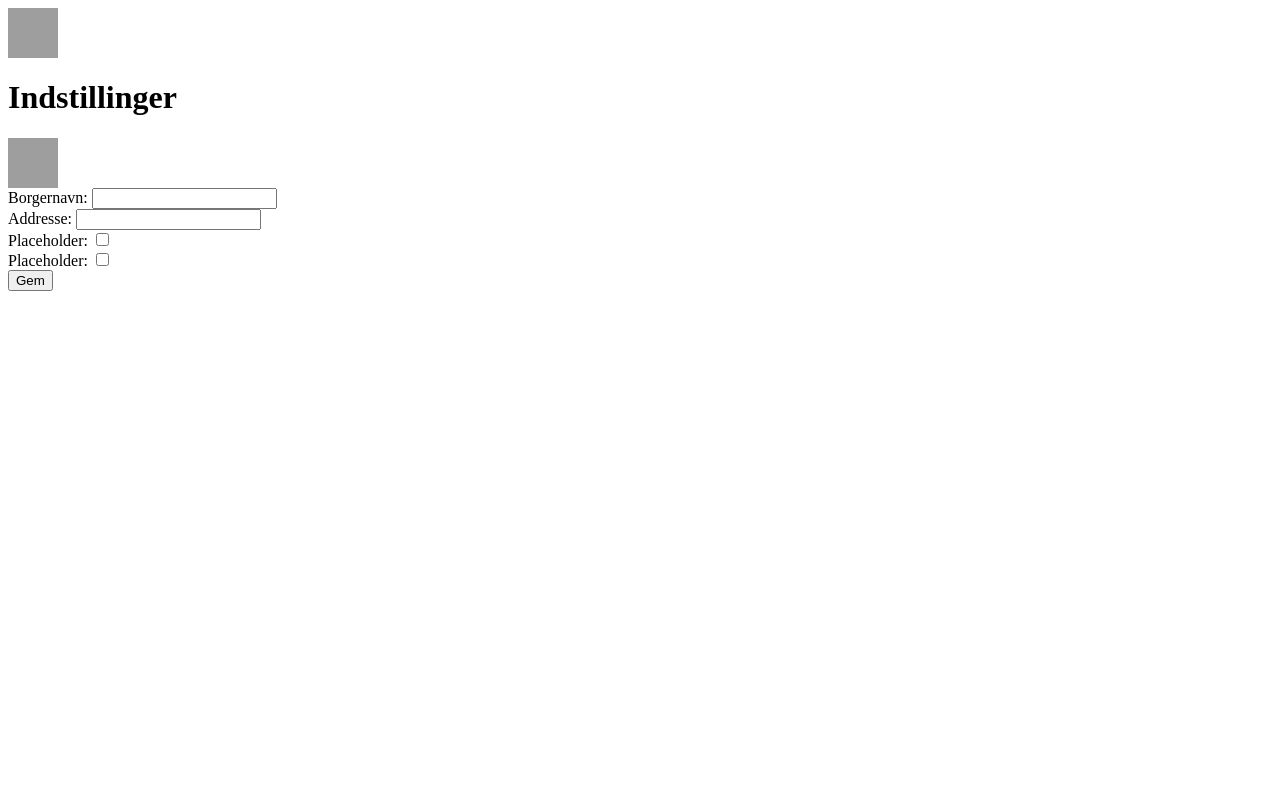
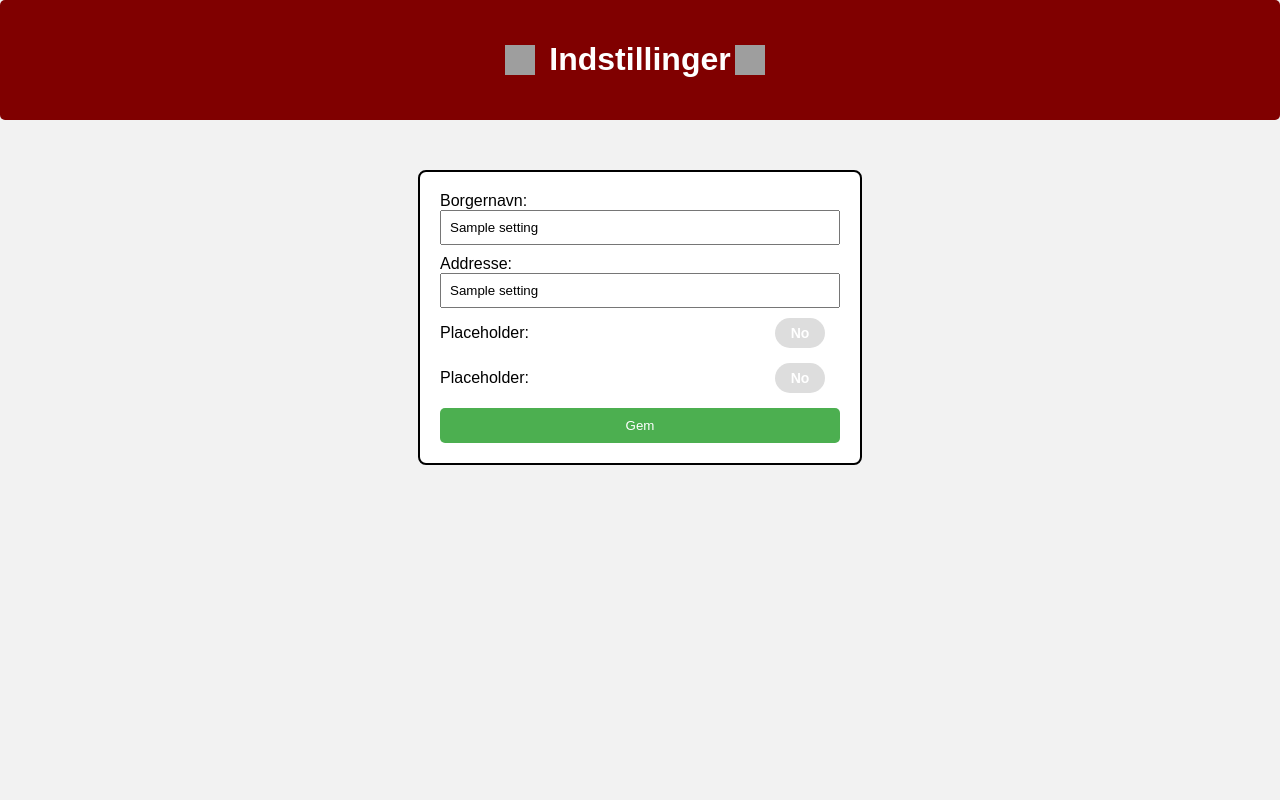
Before and after one commit to Erunoma/project_Karius_and_baktus_gruppe4, a Python web app: template DEV/karibak_0.1/karibak_web/templates/settings.html in a window 1280 px wide. Run offline with Jinja, Linux system fonts and the light colour scheme; the template is opened without the code that fills it: most values are stand-ins (such as "Sample title", 1, 10 or a date in 2020); grey boxes are pictures that could not be loaded.

Commit message:
HTML update BIG
- Added settings page
- Redid some code for stability
- Updated some HTML

```diff
--- a/DEV/karibak_0.1/karibak_web/templates/settings.html
+++ b/DEV/karibak_0.1/karibak_web/templates/settings.html
@@ -1,3 +1,10 @@
+<!DOCTYPE html>
+<html lang="en">
+
+<meta charset="UTF-8">
+<meta name="viewport" content="width=device-width, initial-scale=1.0">
+<link rel="stylesheet" type="text/css" href=""/>
+
 </head>
 <body>
 
@@ -6,16 +13,18 @@
         <h1>Indstillinger</h1>
         <img src="https://clipartmag.com/image/tooth-drawing-4.png" alt="Right Image" width="50" height="50">
     </div>
+    <form method="post">
+
 
     <div class="login-container">
         <div class="input-container">
-            <label class="input-label" for="brugernavn">Borgernavn:</label>
-            <input type="text" id="brugernavn" class="input-box">
+            <label class="input-label" for="username">Borgernavn:</label>
+            <input type="text" id="username" class="input-box" value="{{settings_list[1]}}" name="username">
         </div>
 
         <div class="input-container">
-            <label class="input-label" for="password">Addresse:</label>
-            <input type="password" id="password" class="input-box">
+            <label class="input-label" for="location">Addresse:</label>
+            <input type="text" id="location" class="input-box" value="{{settings_list[2]}}" name="location">
         </div>
 
         <div class="toggle-container">
@@ -34,9 +43,212 @@
             </label>
         </div>
 
-        <button class="login-button">Gem</button>
+        <button type="submit" class="login-button"  name="save">Gem</button>
+        </form>
+
 
     </div>
 
 </body>
 </html>
+
+<style>
+   /* Stylesheet for website */
+
+/* Shared styles */
+
+body {
+    margin: 0;
+    padding: 0;
+    font-family: Arial, sans-serif;
+    background-color: #f2f2f2;
+}
+
+.header {
+    background-color: #800000;
+    color: #fff;
+    padding: 20px;
+    text-align: center;
+    border: none;
+    border-radius: 5px;
+}
+
+.header h1 {
+    display: inline-block;
+    vertical-align: middle;
+}
+
+.header img {
+    width: 30px;
+    height: 30px;
+    margin-right: 10px;
+    vertical-align: middle;
+}
+
+/* Login-page styles */
+
+.login-container {
+    max-width: 400px;
+    margin: 50px auto;
+    background-color: #fff;
+    border: 2px solid #000;
+    border-radius: 8px;
+    padding: 20px;
+}
+
+.login-input {
+    width: 100%;
+    padding: 10px;
+    margin-bottom: 15px;
+    box-sizing: border-box;
+}
+
+.login-button {
+    background-color: #800000;
+    color: #fff;
+    padding: 10px;
+    border: none;
+    border-radius: 5px;
+    cursor: pointer;
+    width: 100%;
+}
+
+/* Dashboard styles */
+
+.dashboard {
+    border: 2px solid #000;
+    border-radius: 8px;
+    overflow: hidden;
+    padding: 10px;
+}
+
+.dashboard-item {
+    margin-bottom: 10px;
+    display: flex;
+    align-items: center;
+}
+
+.dashboard-item img {
+    margin-right: 10px;
+    border-radius: 50%;
+}
+
+/* MFA-styles */
+
+.auth-container {
+    max-width: 400px;
+    margin: 50px auto;
+    background-color: #fff;
+    border: 2px solid #000;
+    border-radius: 8px;
+    padding: 20px;
+}
+
+.auth-label {
+    margin-bottom: 10px;
+    display: block;
+}
+
+.auth-input {
+    width: 100%;
+    padding: 10px;
+    margin-bottom: 15px;
+    box-sizing: border-box;
+}
+
+.auth-button {
+    background-color: #800000;
+    color: #fff;
+    padding: 10px;
+    border: none;
+    border-radius: 5px;
+    cursor: pointer;
+    width: 100%;
+}
+
+/* Settings page styles */
+
+.input-container {
+    text-align: left;
+}
+
+.input-label {
+    margin-right: 15px;
+}
+
+.input-box {
+    width: 100%;
+    padding: 8px;
+    margin-bottom: 10px;
+    box-sizing: border-box;
+}
+
+.toggle-container {
+    display: flex;
+    justify-content: space-between;
+    margin-bottom: 15px;
+}
+
+.toggle-label {
+    flex: 1;
+    display: block;
+    margin-right: 15px;
+    line-height: 30px;
+}
+
+.toggle-switch {
+    width: 50px;
+    height: 30px;
+    border-radius: 15px;
+    overflow: hidden;
+    position: relative;
+    cursor: pointer;
+    background-color: #ddd;
+    margin-right: 15px;
+}
+
+.toggle-switch input {
+    opacity: 0;
+    width: 0;
+    height: 0;
+}
+
+.toggle-slider {
+    width: 100%;
+    height: 100%;
+    background-color: #4CAF50;
+    border-radius: 15px;
+    transition: transform 0.3s ease;
+}
+
+.toggle-slider::before {
+    content: 'No';
+    display: block;
+    position: absolute;
+    top: 50%;
+    left: 50%;
+    transform: translate(-50%, -50%);
+    color: #fff;
+    font-size: 14px;
+    font-weight: bold;
+}
+
+input:checked + .toggle-slider {
+    transform: translateX(100%);
+}
+
+.login-button {
+    background-color: #4CAF50;
+    color: #fff;
+    padding: 10px;
+    border: none;
+    border-radius: 5px;
+    cursor: pointer;
+    width: 100%;
+}
+
+
+
+
+
+</style>
```
Also changed, not shown: DEV/karibak_0.1/karibak_web/app_web.py (+80 -12 lines), DEV/karibak_0.1/karibak_web/templates/dashboard.html (+11 -21 lines), DEV/karibak_0.1/karibak_web/Test.db, 4 other files.
